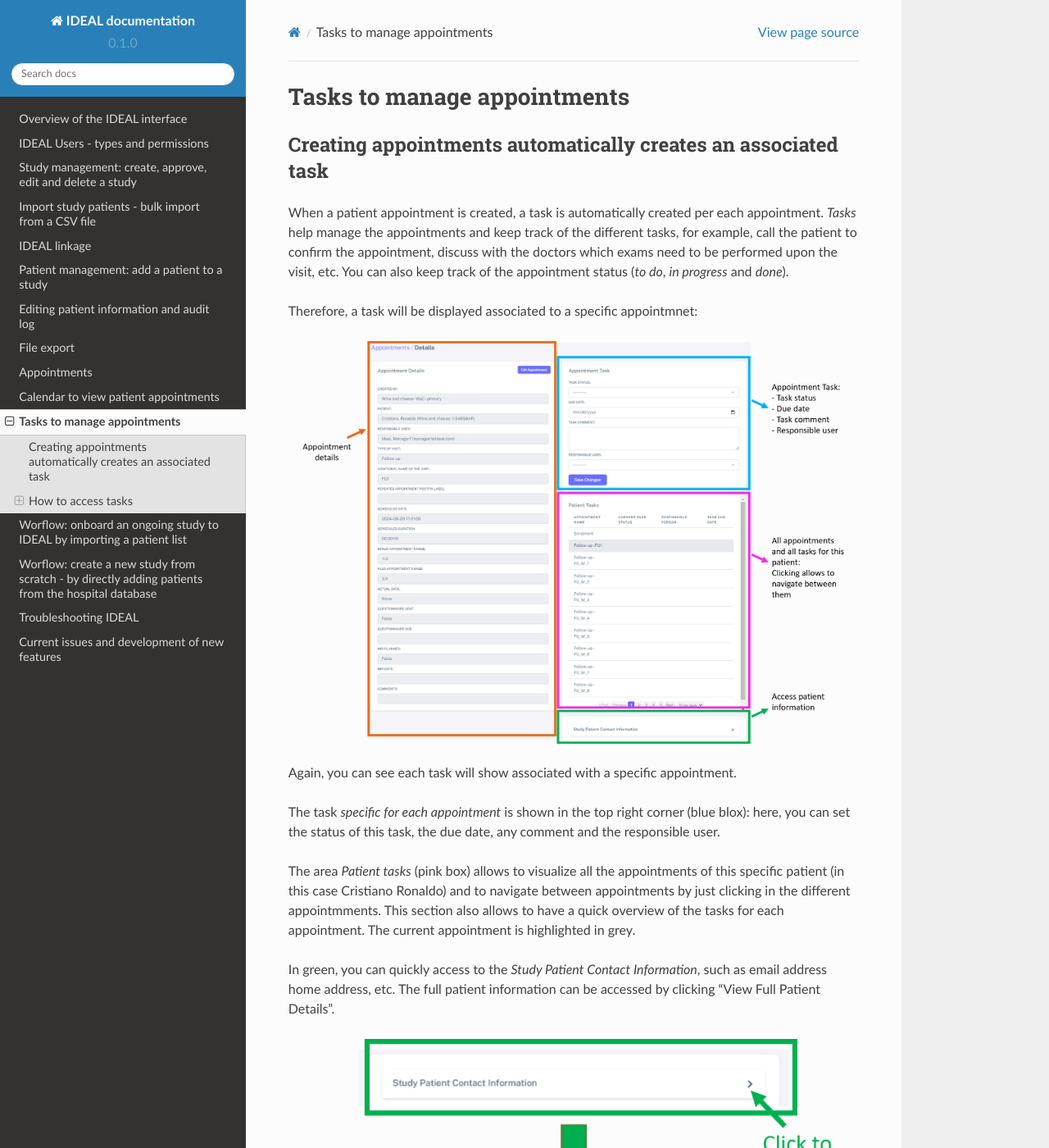
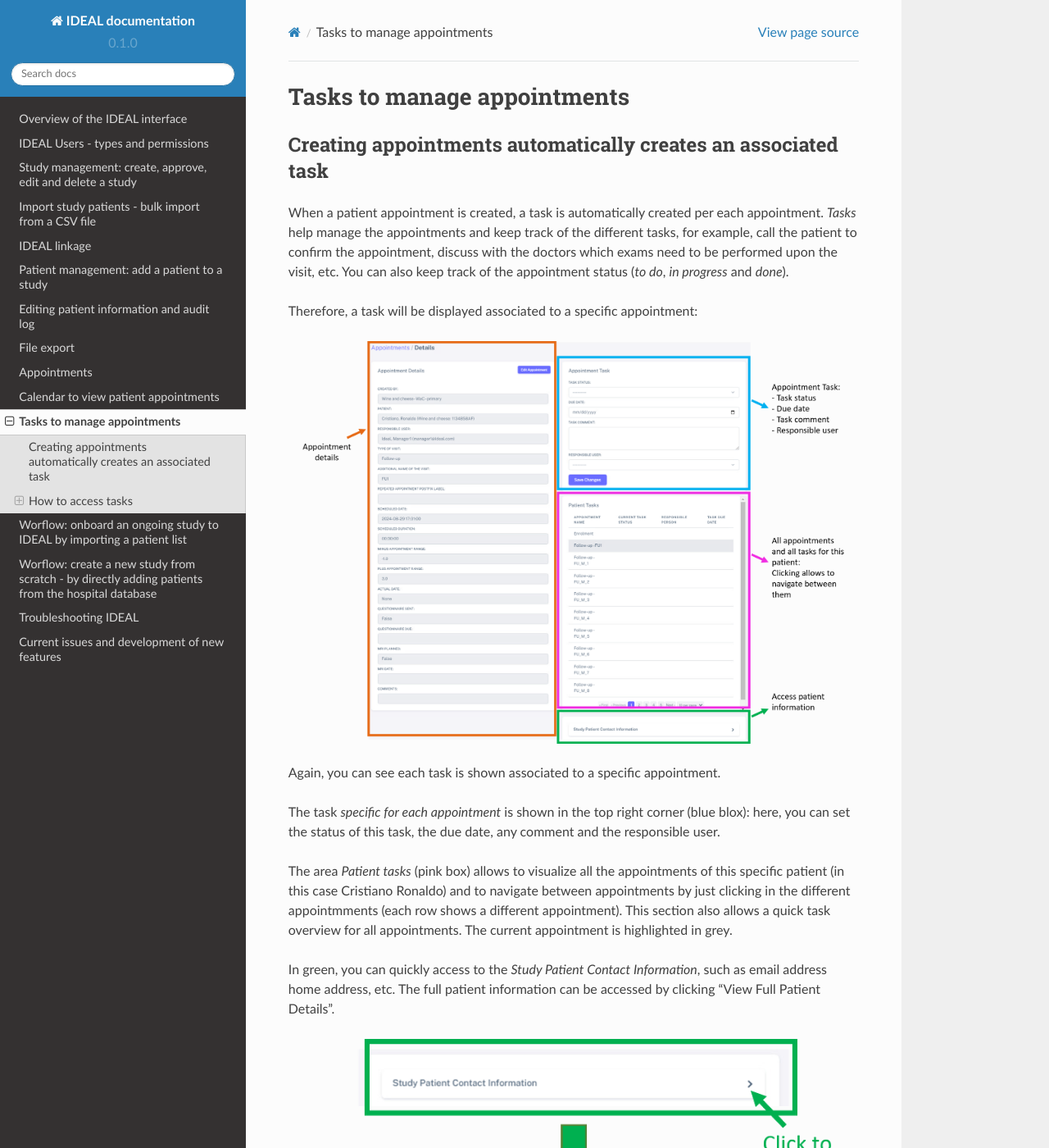
Before and after one commit to Nynuphar/IDEAL-doc, a Sphinx documentation site: the page built from docs/source/tasks.rst, in a window 1280 px wide and 1400 px high. Shown: the whole window at 82% size. Built offline with Sphinx 7.4.7 and the Read the Docs theme 2.0.0, drawn with Linux system fonts in a browser that asks for light colours; some of the changed text lies outside the part shown.

Commit message:
Update tasks.rst

```diff
--- a/docs/source/tasks.rst
+++ b/docs/source/tasks.rst
@@ -6,17 +6,17 @@ Creating appointments automatically creates an associated task
 
 When a patient appointment is created, a task is automatically created per each appointment. *Tasks* help manage the appointments and keep track of the different tasks, for example, call the patient to confirm the appointment, discuss with the doctors which exams need to be performed upon the visit, etc. You can also keep track of the appointment status (*to do*, *in progress* and *done*).
 
-Therefore, a task will be displayed associated to a specific appointmnet:
+Therefore, a task will be displayed associated to a specific appointment:
 
 .. image:: TasksOverview.png
 
-Again, you can see each task will show associated with a specific appointment.
+Again, you can see each task is shown associated to a specific appointment.
 
 The task *specific for each appointment* is shown in the top right corner (blue blox): here, you can set the status of this task, the due date, any comment and the responsible user.
 
 .. _ above:
 
-The area *Patient tasks* (pink box) allows to visualize all the appointments of this specific patient (in this case Cristiano Ronaldo) and to navigate between appointments by just clicking in the different appointmments. This section also allows to have a quick overview of the tasks for each appointment. The current appointment is highlighted in grey.
+The area *Patient tasks* (pink box) allows to visualize all the appointments of this specific patient (in this case Cristiano Ronaldo) and to navigate between appointments by just clicking in the different appointmments (each row shows a different appointment). This section also allows a quick task overview for all appointments. The current appointment is highlighted in grey.
 
 In green, you can quickly access to the *Study Patient Contact Information*, such as email address home address, etc. The full patient information can be accessed by clicking "View Full Patient Details".
 
@@ -33,7 +33,7 @@ How to access tasks
 There are 3 different ways to access tasks:
 
 * via the `Calendar`_: this allows you to quickly access the task of a specific appointment, you will still be able to navigate to other *Patient tasks*, as shown `above`_
-* via the `Appointments list`_: this allows you to quickly access the task of a specific appointment, this allows you to quickly access the task of a specific appointment (you will still be able to navigate to other *Patient tasks*, as shown `above`_
+* via the `Appointments list`_: this allows you to quickly access the task of a specific appointment, you can then navigate to other *Patient tasks*, as shown `above`_
 * via the `Task list`_: this allows you to have a quick overview of **all** the tasks for **all** the patients
 
 .. _Calendar:
```
